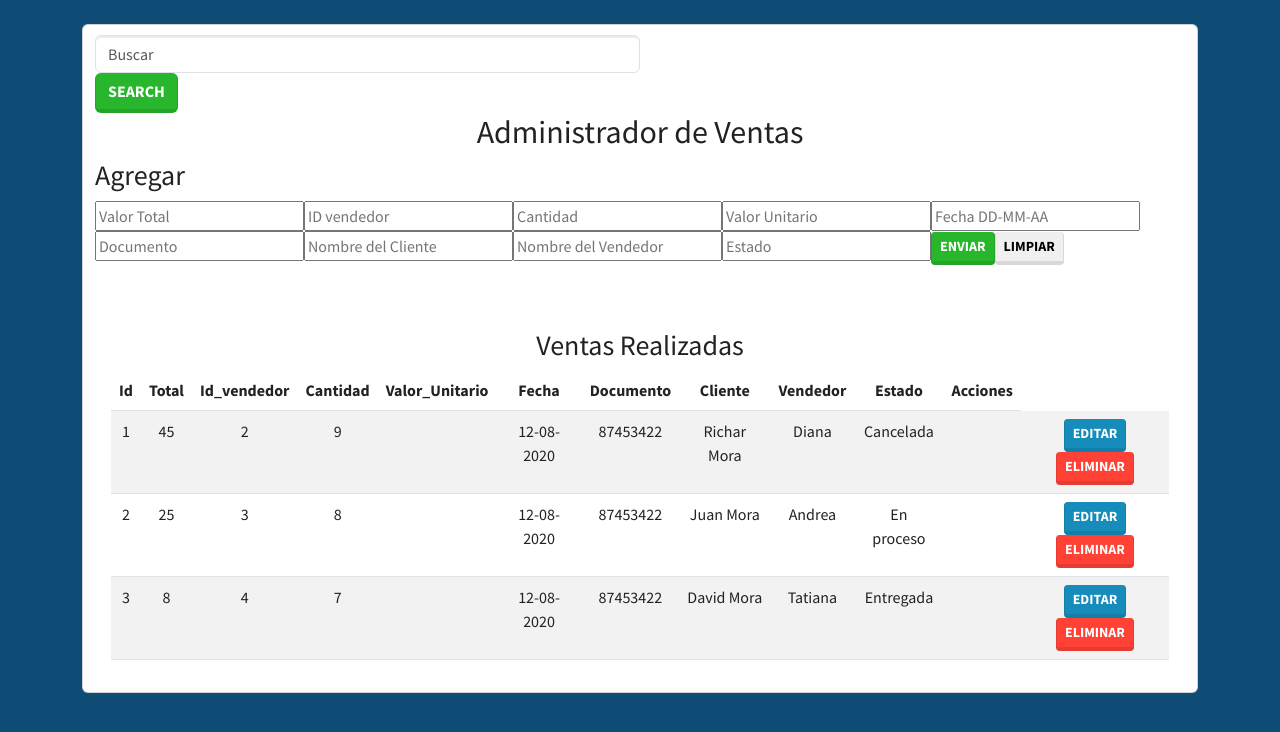
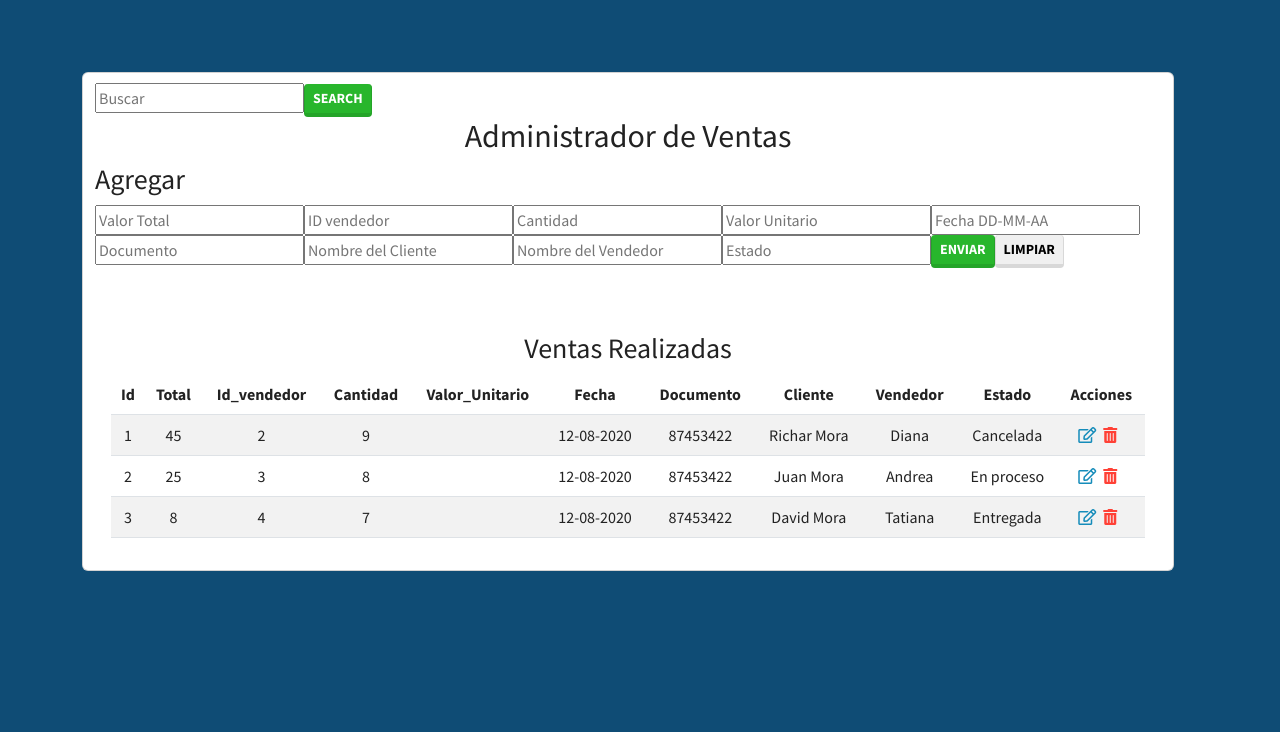
Before and after one commit to Tataalvarez/Grupo_13_Frontend, a React (Create React App) app in the folder app-ventas/: page /ventas in a window 1280 px wide. Shown: the top 732 px of the page. Built offline with nearby package versions, Linux system fonts and the light colour scheme.

Commit message:
cambiando botones por iconos

```diff
--- a/app-ventas/public/index.html
+++ b/app-ventas/public/index.html
@@ -9,6 +9,7 @@
       name="description"
       content="Web site created using create-react-app"
     />
+    <link rel="stylesheet" href="https://pro.fontawesome.com/releases/v5.10.0/css/all.css" integrity="sha384-AYmEC3Yw5cVb3ZcuHtOA93w35dYTsvhLPVnYs9eStHfGJvOvKxVfELGroGkvsg+p" crossorigin="anonymous"/>
     <link rel="apple-touch-icon" href="%PUBLIC_URL%/logo192.png" />
     <!--
       manifest.json provides metadata used when your web app is installed on a
--- a/app-ventas/src/components/ventas/Pedidos.js
+++ b/app-ventas/src/components/ventas/Pedidos.js
@@ -73,17 +73,17 @@ const Pedidos = () => {
   };
 
   return (
-    <>
+    <div className="row mt-5">
       <div className="card">
         <div className="card-head">
           <form className="form-inline col-6">
             <input
-              className="form-control mr-sm-2 buscar"
+              className="mr-sm-2 buscar"
               type="search"
               placeholder="Buscar"
               required
             />
-            <button class="btn btn-success bt-sm my-2 my-sm-0" type="submit">
+            <button class="btn btn-success btn-sm" type="submit">
               Search
             </button>
           </form>
@@ -103,7 +103,7 @@ const Pedidos = () => {
           />
         </div>
       </div>
-    </>
+    </div>
   );
 };
 
--- a/app-ventas/src/components/ventas/TablaFila.js
+++ b/app-ventas/src/components/ventas/TablaFila.js
@@ -12,7 +12,6 @@ const TablaFila = ({ el, setDataToEdit, deleteData }) => {
     cliente,
     vendedor,
     estado,
-    acciones,
   } = el;
   return (
     <>
@@ -27,20 +26,9 @@ const TablaFila = ({ el, setDataToEdit, deleteData }) => {
         <td>{cliente}</td>
         <td>{vendedor}</td>
         <td>{estado}</td>
-        <td>{acciones}</td>
         <td>
-          <button
-            className="btn btn-primary btn-sm"
-            onClick={() => setDataToEdit(el)}
-          >
-            Editar
-          </button>
-          <button
-            className="btn btn-danger btn-sm"
-            onClick={() => deleteData(id)}
-          >
-            Eliminar
-          </button>
+          <i class="far fa-edit" onClick={() => setDataToEdit(el)}></i>
+          <i class="fas fa-trash-alt" onClick={() => deleteData(id)}></i>
         </td>
       </tr>
     </>
--- a/app-ventas/src/components/ventas/pedidos.css
+++ b/app-ventas/src/components/ventas/pedidos.css
@@ -4,7 +4,26 @@
   height: 100vh;
 }
 
+
+.far, .fas {
+  cursor: pointer;
+  margin-right: 7px;
+}
+
+.fa-edit {
+  color: #158cba;
+}
+
+.fa-trash-alt {
+  color: #ff4136;
+}
+
 .buscar {
   margin-top: 10px;
-  display: inline-block;
 }
+
+.form-control {
+  padding: 15px 7px;
+  font-size: 10px;
+  display: inline;
+}
```
